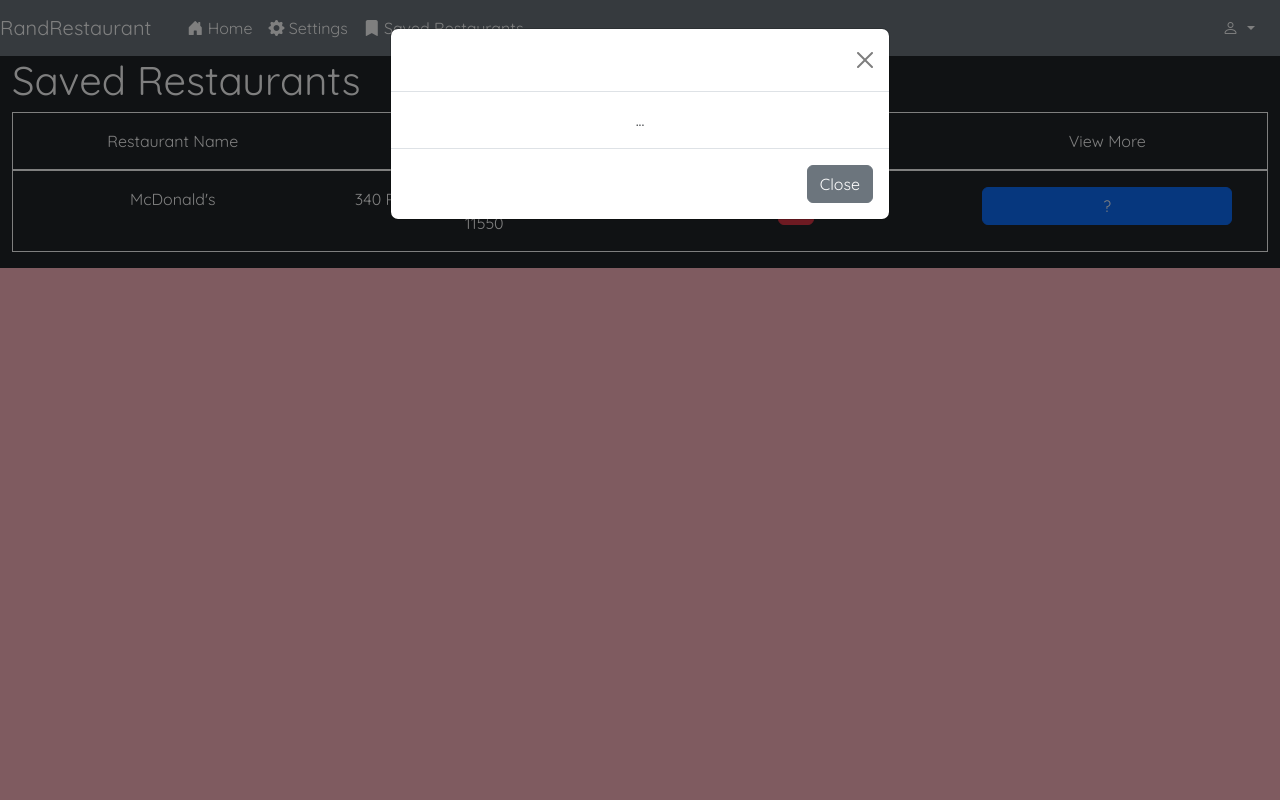
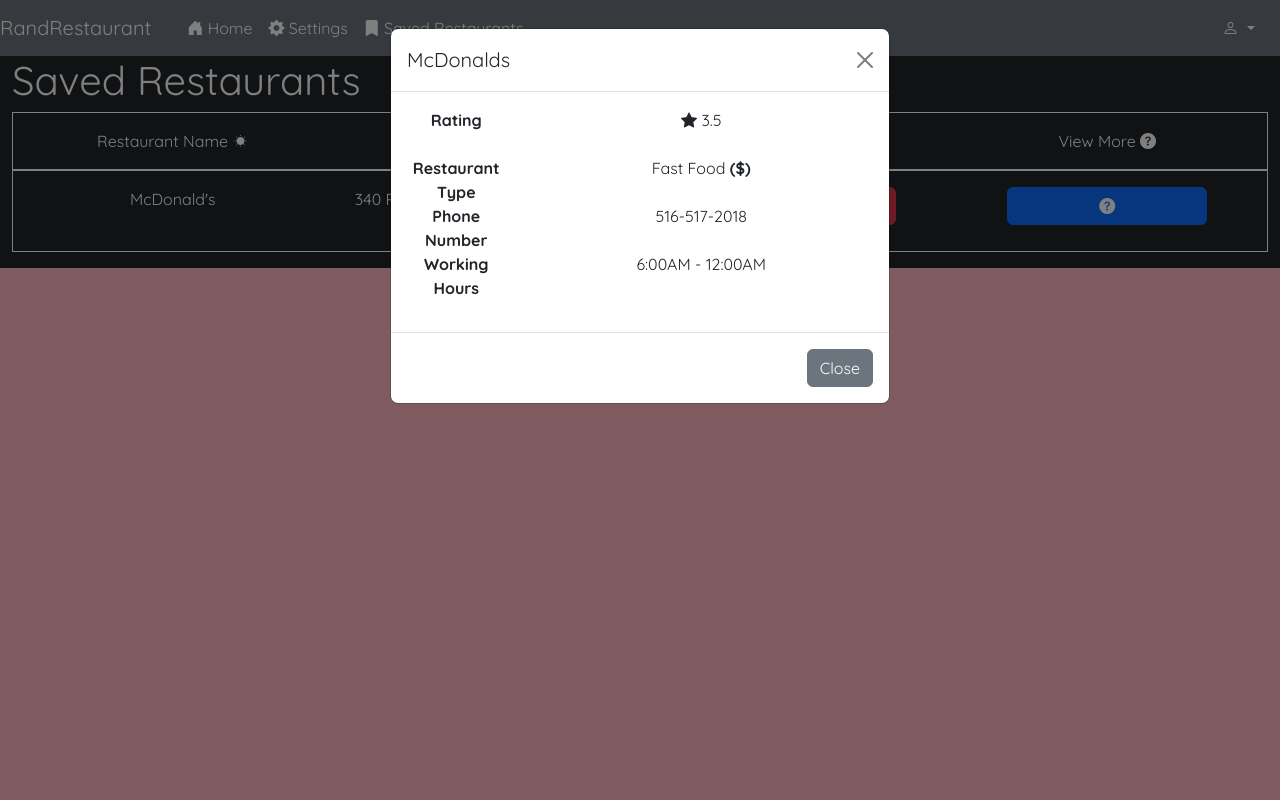
Before and after one commit to jcng75/RandomRestaurant, a Django app: page /saved in a window 1280 px wide, after a click that opens the changed part. Run offline with Django 4.2, Linux system fonts and the light colour scheme.

Commit message:
Updated saved.html layout

```diff
--- a/src/randRest/templates/saved.html
+++ b/src/randRest/templates/saved.html
@@ -10,10 +10,22 @@
     <h1>Saved Restaurants</h1>
     <div class="border border-white p-3">
         <div class="row text-center">
-        <div class="col-sm-3">Restaurant Name</div>
-        <div class="col-sm-3">Address</div>
-        <div class="col-sm-3">Delete</div>
-        <div class="col-sm-3">View More</div>
+        <div class="col-sm-3">
+            Restaurant Name
+            <i class="bi bi-brightness-low-fill"></i>
+        </div>
+        <div class="col-sm-3">
+            Address
+            <i class="bi bi-search"></i>
+        </div>
+        <div class="col-sm-3">
+            Delete
+            <i class="bi bi-trash3-fill"></i>
+        </div>
+        <div class="col-sm-3">
+            View More
+            <i class="bi bi-question-circle-fill"></i>
+        </div>
         </div>
     </div>
     <div class="border border-white p-3">
@@ -23,24 +35,42 @@
         <div class="col-sm-3">
             <form method="post">
                 {% csrf_token %}
-                <input type="submit" class="btn btn-md btn-danger btn-rounded" name="12321321" value="X">
+                <input type="submit" class="btn btn-md btn-danger btn-rounded" style="width:200px;" name="12321321" value="X">
             </form>
         </div>
         <div class="col-sm-3">
             <!-- Button trigger modal -->
-            <button type="button" class="btn btn-md btn-primary"  style="width:250px;" data-bs-toggle="modal" data-bs-target="#exampleModal">
-            ?
+            <button type="button" class="btn btn-md btn-primary"  style="width:200px;" data-bs-toggle="modal" data-bs-target="#exampleModal">
+                <i class="bi bi-question-circle-fill"></i>
             </button>
             <!-- Modal -->
             <div class="modal fade" id="exampleModal" tabindex="-1" aria-labelledby="exampleModalLabel" aria-hidden="true">
                     <div class="modal-dialog">
                         <div class="modal-content">
                             <div class="modal-header">
-                                <h5 class="modal-title" id="exampleModalLabel">Modal title</h5>
+                                <h5 class="modal-title text-dark" id="exampleModalLabel">McDonalds</h5>
                                 <button type="button" class="btn-close" data-bs-dismiss="modal" aria-label="Close"></button>
                             </div>
                             <div class="modal-body text-dark">
-                                ...
+                                <dl class="row">
+                                    <dt class="col-sm-3">Rating</dt>
+                                    <dd class="col-sm-9">
+                                        <p>
+                                            <i class="bi bi-star-fill"></i> 3.5
+                                        </p>
+                                    </dd>
+
+                                    <dt class="col-sm-3">Restaurant Type</dt>
+                                    <dd class="col-sm-9">
+                                        <p>Fast Food <b>($)</b></p>
+                                    </dd>
+
+                                    <dt class="col-sm-3">Phone Number</dt>
+                                    <dd class="col-sm-9">516-517-2018</dd>
+
+                                    <dt class="col-sm-3">Working Hours</dt>
+                                    <dd class="col-sm-9">6:00AM - 12:00AM</dd>
+                                </dl>
                             </div>
                             <div class="modal-footer">
                                 <button type="button" class="btn btn-secondary" data-bs-dismiss="modal">Close</button>
```
